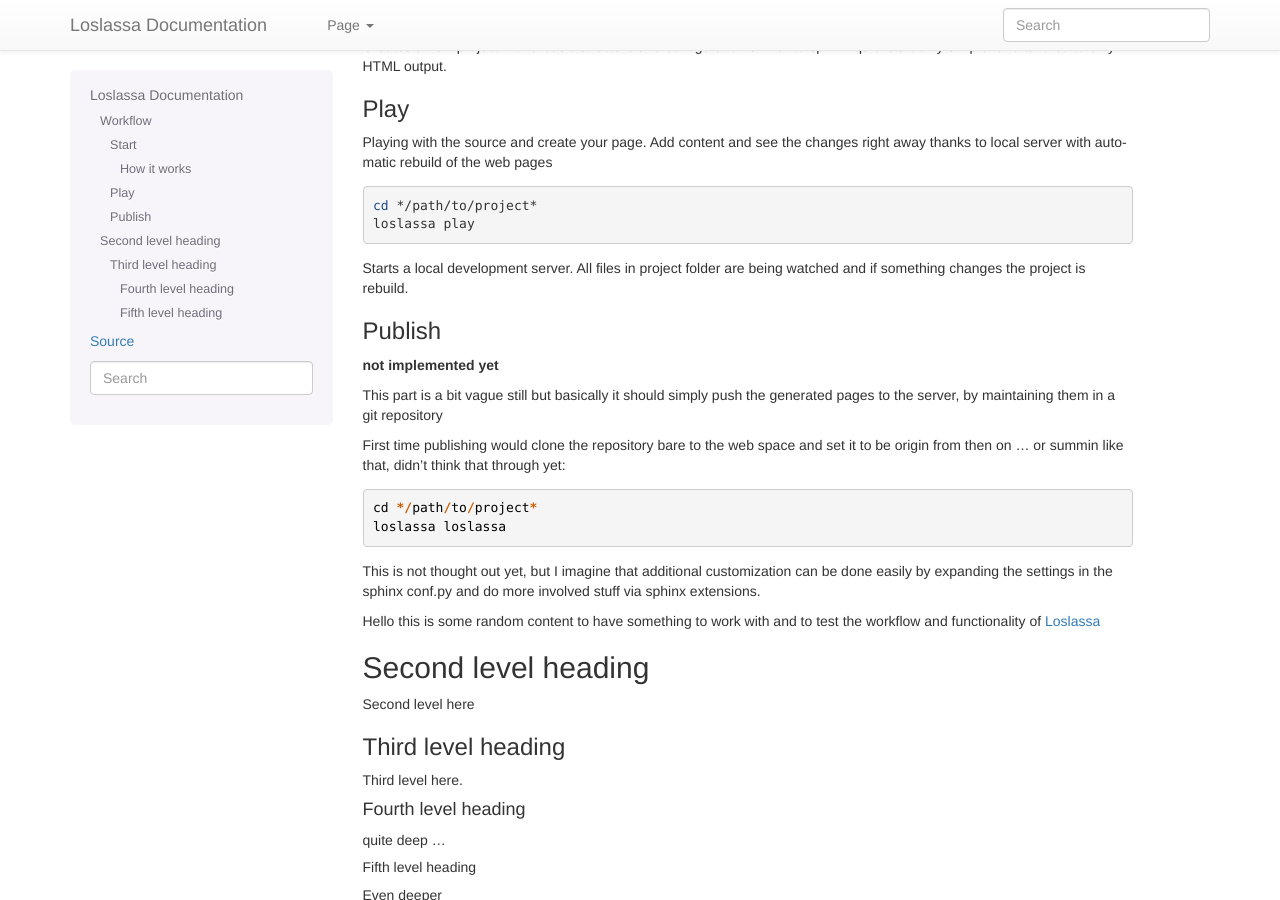
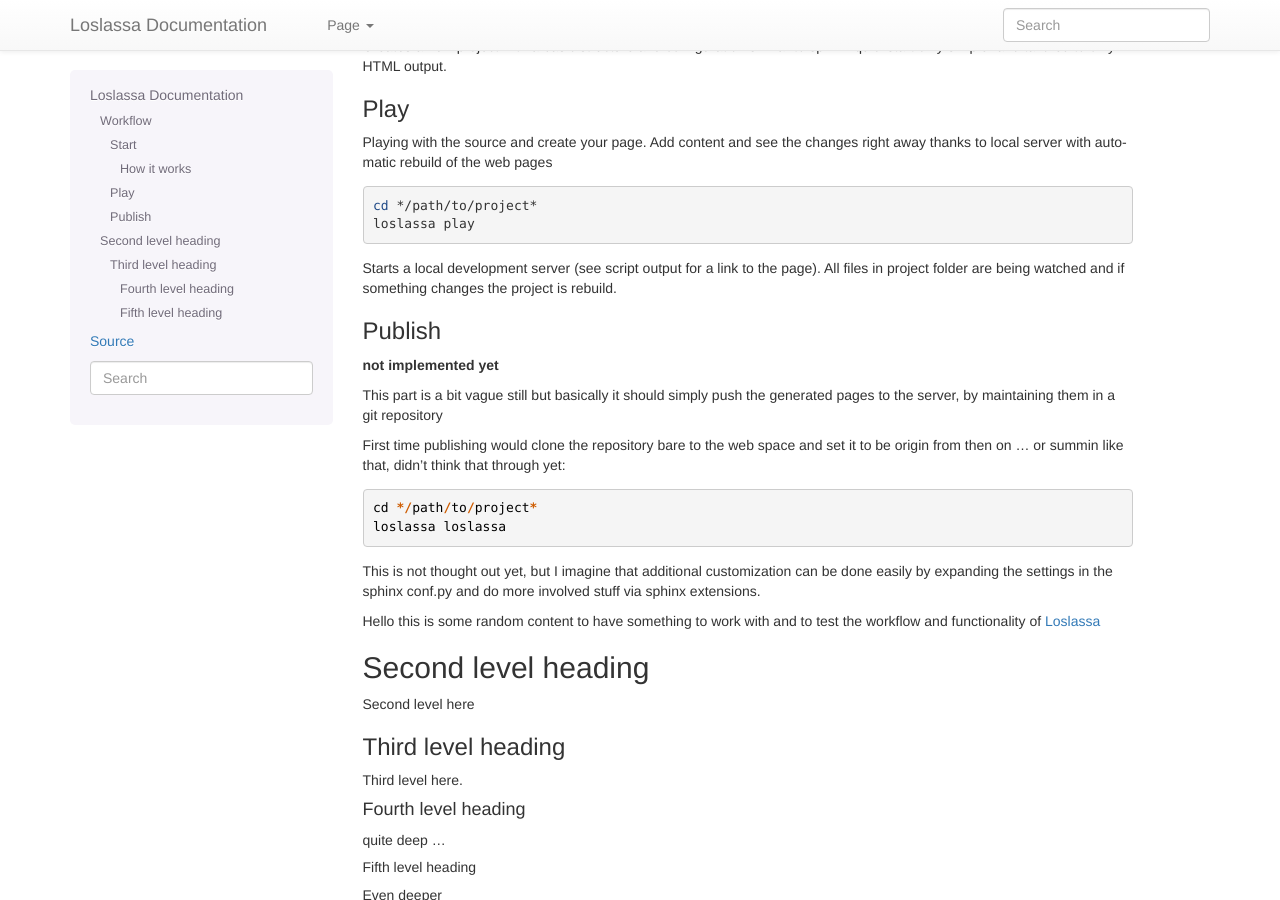
Before and after one commit to obestwalter/loslassa, a Sphinx documentation site: the page built from docs/index.rst, in a window 1280 px wide and 900 px high, scrolled down 1048 px. Built offline with Sphinx 7.4.7, drawn with Linux system fonts in a browser that asks for light colours; pages that are not in the unit, such as notebooks, are missing from menus.

Commit message:
new build

```diff
--- a/docs/__build/html/_sources/index.txt
+++ b/docs/__build/html/_sources/index.txt
@@ -72,7 +72,7 @@
     cd */path/to/project*
     loslassa play
 
-Starts a local development server. All files in project folder are being watched and if something changes the project is rebuild.
+Starts a local development server (see script output for a link to the page). All files in project folder are being watched and if something changes the project is rebuild.
 
 Publish
 =======
--- a/docs/__build/html/index.html
+++ b/docs/__build/html/index.html
@@ -186,7 +186,7 @@
 loslassa play
 </pre></div>
 </div>
-<p>Starts a local development server. All files in project folder are being watched and if something changes the project is rebuild.</p>
+<p>Starts a local development server (see script output for a link to the page). All files in project folder are being watched and if something changes the project is rebuild.</p>
 </div>
 <div class="section" id="publish">
 <h3>Publish<a class="headerlink" href="#publish" title="Permalink to this headline">¶</a></h3>
--- a/docs/index.rst
+++ b/docs/index.rst
@@ -72,7 +72,7 @@
     cd */path/to/project*
     loslassa play
 
-Starts a local development server. All files in project folder are being watched and if something changes the project is rebuild.
+Starts a local development server (see script output for a link to the page). All files in project folder are being watched and if something changes the project is rebuild.
 
 Publish
 =======
```
Also changed, not shown: docs/__build/html/searchindex.js (+1 -1 lines), 3 other files.
